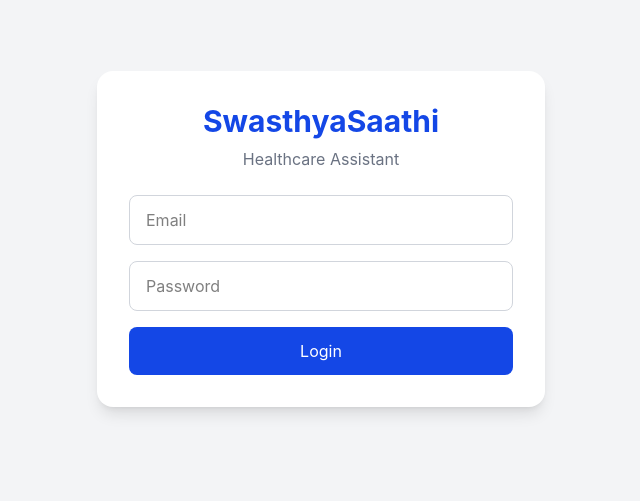
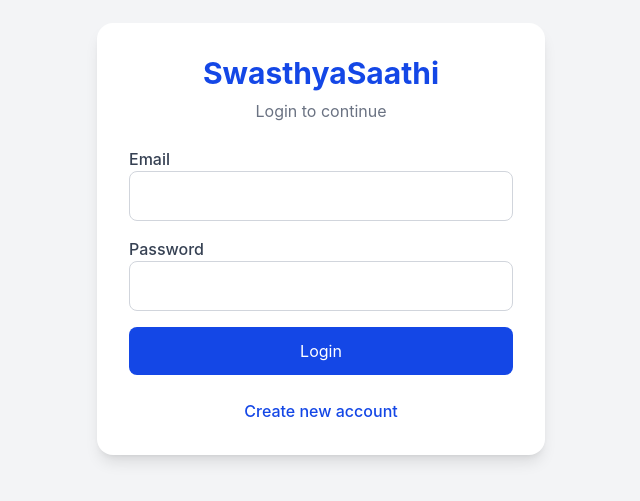
Before and after one commit to Mystify7777/swasthyasaathi, a React (Vite) app: page / in a window 1280 px wide. Shown: the part 161-662 px from the top of the page, without its empty margins (319-959 px from the left). Built offline with nearby package versions, Linux system fonts and the light colour scheme; no server answers.

Commit message:
feat: implement user registration functionality in Login component and update authService

```diff
--- a/src/pages/Login.jsx
+++ b/src/pages/Login.jsx
@@ -1,30 +1,75 @@
 import { useState } from "react";
+
 import { useNavigate } from "react-router-dom";
 
 import toast, { Toaster } from "react-hot-toast";
 
-import { loginUser } from "../services/authService";
+import {
+  loginUser,
+  registerUser,
+} from "../services/authService";
 
 export default function Login() {
 
   const navigate = useNavigate();
 
+  const [isRegistering, setIsRegistering] =
+    useState(false);
+
   const [email, setEmail] = useState("");
-  const [password, setPassword] = useState("");
 
-  const [loading, setLoading] = useState(false);
+  const [password, setPassword] =
+    useState("");
 
-  const handleLogin = async (e) => {
+  const [confirmPassword,
+    setConfirmPassword] =
+    useState("");
+
+  const [loading, setLoading] =
+    useState(false);
+
+  const handleSubmit = async (e) => {
 
     e.preventDefault();
 
     try {
 
+      if (
+        isRegistering &&
+        password !== confirmPassword
+      ) {
+
+        toast.error(
+          "Passwords do not match"
+        );
+
+        return;
+      }
+
       setLoading(true);
 
-      await loginUser(email, password);
+      if (isRegistering) {
 
-      toast.success("Login successful");
+        await registerUser(
+          email,
+          password
+        );
+
+        toast.success(
+          "Account created successfully"
+        );
+
+      } else {
+
+        await loginUser(
+          email,
+          password
+        );
+
+        toast.success(
+          "Login successful"
+        );
+      }
 
       navigate("/dashboard");
 
@@ -32,16 +77,16 @@ export default function Login() {
 
       console.error(error);
 
-      toast.error("Invalid credentials");
+      toast.error(error.message);
 
     } finally {
 
       setLoading(false);
-
     }
   };
 
   return (
+
     <>
       <Toaster />
 
@@ -54,38 +99,114 @@ export default function Login() {
           </h1>
 
           <p className="text-center text-gray-500 mb-6">
-            Healthcare Assistant
+
+            {isRegistering
+              ? "Create your account"
+              : "Login to continue"}
+
           </p>
 
-          <form onSubmit={handleLogin} className="space-y-4">
+          <form
+            onSubmit={handleSubmit}
+            className="space-y-4"
+          >
+
+            <div className="space-y-2">
+
+              <label className="font-medium text-gray-700">
+                Email
+              </label>
 
               <input
                 type="email"
-              placeholder="Email"
                 value={email}
-              onChange={(e) => setEmail(e.target.value)}
-              className="w-full border border-gray-300 rounded-lg px-4 py-3 outline-none focus:ring-2 focus:ring-blue-500"
+                onChange={(e) =>
+                  setEmail(e.target.value)
+                }
                 required
+                className="w-full border border-gray-300 rounded-lg px-4 py-3"
               />
+
+            </div>
+
+            <div className="space-y-2">
+
+              <label className="font-medium text-gray-700">
+                Password
+              </label>
 
               <input
                 type="password"
-              placeholder="Password"
                 value={password}
-              onChange={(e) => setPassword(e.target.value)}
-              className="w-full border border-gray-300 rounded-lg px-4 py-3 outline-none focus:ring-2 focus:ring-blue-500"
+                onChange={(e) =>
+                  setPassword(e.target.value)
+                }
                 required
+                minLength={6}
+                className="w-full border border-gray-300 rounded-lg px-4 py-3"
               />
+
+            </div>
+
+            {isRegistering && (
+
+              <div className="space-y-2">
+
+                <label className="font-medium text-gray-700">
+                  Confirm Password
+                </label>
+
+                <input
+                  type="password"
+                  value={confirmPassword}
+                  onChange={(e) =>
+                    setConfirmPassword(
+                      e.target.value
+                    )
+                  }
+                  required
+                  minLength={6}
+                  className="w-full border border-gray-300 rounded-lg px-4 py-3"
+                />
+
+              </div>
+
+            )}
 
             <button
               type="submit"
               disabled={loading}
               className="w-full bg-blue-700 text-white py-3 rounded-lg hover:bg-blue-800 transition"
             >
-              {loading ? "Logging in..." : "Login"}
+
+              {loading
+                ? "Please wait..."
+                : isRegistering
+                ? "Create Account"
+                : "Login"}
+
             </button>
 
           </form>
+
+          <div className="text-center mt-6">
+
+            <button
+              onClick={() =>
+                setIsRegistering(
+                  !isRegistering
+                )
+              }
+              className="text-blue-700 font-medium"
+            >
+
+              {isRegistering
+                ? "Already have an account? Login"
+                : "Create new account"}
+
+            </button>
+
+          </div>
 
         </div>
 
--- a/src/services/authService.js
+++ b/src/services/authService.js
@@ -1,5 +1,6 @@
 import {
   signInWithEmailAndPassword,
+  createUserWithEmailAndPassword,
   setPersistence,
   browserLocalPersistence,
 } from "firebase/auth";
@@ -18,3 +19,16 @@ export const loginUser = async (email, password) => {
 
   return userCredential.user;
 };
+
+export const registerUser = async (email, password) => {
+
+  await setPersistence(auth, browserLocalPersistence);
+
+  const userCredential = await createUserWithEmailAndPassword(
+    auth,
+    email,
+    password
+  );
+
+  return userCredential.user;
+};
```
Lines whose indentation alone changed are shown as unchanged.
